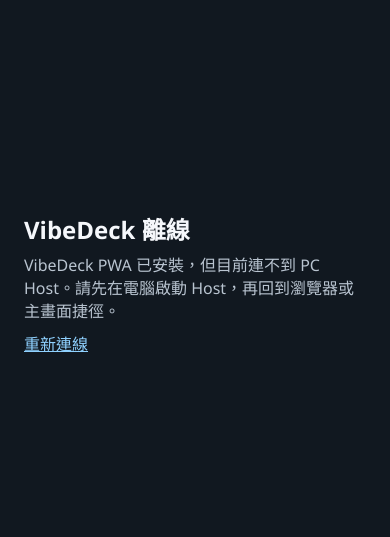
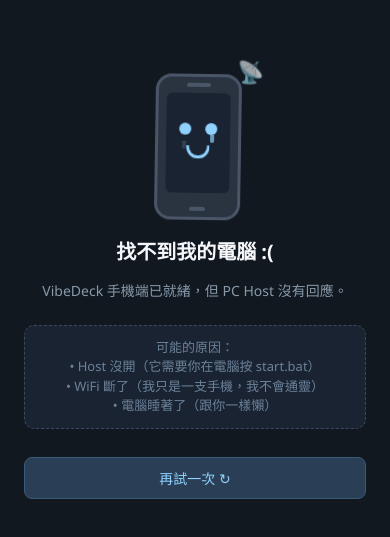
Before and after one commit to mabyes1/phoneMonitor, a plain HTML site: page src/PhoneMonitor.Host/wwwroot/offline.html in a window 390 px wide. Shown: the part 159-696 px from the top of the page. Drawn offline with Linux system fonts and the light colour scheme.

Commit message:
feat: cute offline page with sad phone character
The phone has eyes, cries tiny tears, and blames the PC for
not being turned on. Lists common causes in casual zh-Hant.

```diff
--- a/src/PhoneMonitor.Host/wwwroot/offline.html
+++ b/src/PhoneMonitor.Host/wwwroot/offline.html
@@ -15,40 +15,235 @@
 
     body {
       margin: 0;
-      min-height: 100vh;
+      min-height: 100dvh;
       display: grid;
       place-items: center;
       padding: 24px;
+      overflow: hidden;
     }
 
     main {
       display: grid;
-      gap: 10px;
-      width: min(100%, 420px);
+      gap: 16px;
+      width: min(100%, 360px);
+      text-align: center;
+    }
+
+    .phone-character {
+      font-size: 0;
+      margin: 0 auto 8px;
+      position: relative;
+      width: 80px;
+      height: 140px;
+    }
+
+    .phone-body {
+      width: 80px;
+      height: 140px;
+      background: #2a3441;
+      border-radius: 16px;
+      border: 3px solid #4a5568;
+      position: relative;
+      animation: float 3s ease-in-out infinite;
+    }
+
+    .phone-screen {
+      position: absolute;
+      top: 16px;
+      left: 8px;
+      right: 8px;
+      bottom: 24px;
+      background: #1a2332;
+      border-radius: 6px;
+      display: grid;
+      place-items: center;
+    }
+
+    .phone-eyes {
+      display: flex;
+      gap: 14px;
+      position: relative;
+      top: -6px;
+    }
+
+    .eye {
+      width: 12px;
+      height: 12px;
+      background: #8fd1ff;
+      border-radius: 50%;
+      animation: blink 4s ease-in-out infinite;
+    }
+
+    .eye:nth-child(2) {
+      animation-delay: 0.1s;
+    }
+
+    .phone-mouth {
+      width: 20px;
+      height: 10px;
+      border: 3px solid #8fd1ff;
+      border-top: none;
+      border-radius: 0 0 12px 12px;
+      margin: 4px auto 0;
+      animation: wobble-mouth 4s ease-in-out infinite;
+    }
+
+    .phone-notch {
+      position: absolute;
+      top: 6px;
+      left: 50%;
+      transform: translateX(-50%);
+      width: 24px;
+      height: 4px;
+      background: #4a5568;
+      border-radius: 2px;
+    }
+
+    .phone-home {
+      position: absolute;
+      bottom: 6px;
+      left: 50%;
+      transform: translateX(-50%);
+      width: 16px;
+      height: 4px;
+      background: #4a5568;
+      border-radius: 2px;
+    }
+
+    /* Wifi signal waves dying */
+    .wifi-dead {
+      position: absolute;
+      top: -20px;
+      right: -24px;
+      font-size: 20px;
+      animation: flicker 1.5s ease-in-out infinite;
+    }
+
+    /* Little tears */
+    .tear {
+      position: absolute;
+      width: 4px;
+      height: 8px;
+      background: #8fd1ff;
+      border-radius: 0 0 4px 4px;
+      opacity: 0;
+      animation: cry 3s ease-in-out infinite;
+    }
+
+    .tear-left {
+      left: 24px;
+      top: 52px;
+      animation-delay: 0.5s;
+    }
+
+    .tear-right {
+      right: 24px;
+      top: 52px;
+      animation-delay: 1.2s;
     }
 
     h1 {
       margin: 0;
-      font-size: 24px;
-      line-height: 1.1;
+      font-size: 20px;
+      line-height: 1.2;
+      color: #f5f7fb;
     }
 
-    p {
+    .subtitle {
       margin: 0;
-      color: #b9c4d0;
-      line-height: 1.45;
+      font-size: 14px;
+      color: #8899aa;
+      line-height: 1.5;
     }
 
-    a {
+    .excuse {
+      margin: 8px 0 0;
+      padding: 12px 16px;
+      background: #1a2332;
+      border-radius: 10px;
+      border: 1px dashed #3a4a5a;
+      font-size: 13px;
+      color: #6b8299;
+      line-height: 1.5;
+    }
+
+    .retry-btn {
+      display: inline-block;
+      margin-top: 12px;
+      padding: 10px 24px;
+      background: #2a3f55;
       color: #8fd1ff;
+      border: 1px solid #3a5a7a;
+      border-radius: 8px;
+      font-size: 14px;
+      text-decoration: none;
+      transition: background 0.2s;
+    }
+
+    .retry-btn:hover {
+      background: #3a5068;
+    }
+
+    @keyframes float {
+      0%, 100% { transform: translateY(0px) rotate(0deg); }
+      25% { transform: translateY(-4px) rotate(-1deg); }
+      75% { transform: translateY(-2px) rotate(1deg); }
+    }
+
+    @keyframes blink {
+      0%, 42%, 44%, 100% { transform: scaleY(1); }
+      43% { transform: scaleY(0.1); }
+    }
+
+    @keyframes wobble-mouth {
+      0%, 100% { transform: scaleX(1); }
+      50% { transform: scaleX(0.8) translateY(1px); }
+    }
+
+    @keyframes flicker {
+      0%, 100% { opacity: 0.3; transform: scale(1); }
+      50% { opacity: 0.8; transform: scale(1.1); }
+    }
+
+    @keyframes cry {
+      0%, 100% { opacity: 0; transform: translateY(0); }
+      30% { opacity: 0.7; transform: translateY(6px); }
+      60% { opacity: 0; transform: translateY(14px); }
     }
   </style>
 </head>
 <body>
   <main>
-    <h1>VibeDeck 離線</h1>
-    <p>VibeDeck PWA 已安裝，但目前連不到 PC Host。請先在電腦啟動 Host，再回到瀏覽器或主畫面捷徑。</p>
-    <p><a href="/index.html">重新連線</a></p>
+    <div class="phone-character">
+      <div class="phone-body">
+        <div class="phone-notch"></div>
+        <div class="phone-screen">
+          <div>
+            <div class="phone-eyes">
+              <div class="eye"></div>
+              <div class="eye"></div>
+            </div>
+            <div class="phone-mouth"></div>
+          </div>
+        </div>
+        <div class="phone-home"></div>
+        <span class="wifi-dead">📡</span>
+        <div class="tear tear-left"></div>
+        <div class="tear tear-right"></div>
+      </div>
+    </div>
+
+    <h1>找不到我的電腦 :(</h1>
+    <p class="subtitle">VibeDeck 手機端已就緒，但 PC Host 沒有回應。</p>
+
+    <div class="excuse">
+      可能的原因：<br>
+      • Host 沒開（它需要你在電腦按 start.bat）<br>
+      • WiFi 斷了（我只是一支手機，我不會通靈）<br>
+      • 電腦睡著了（跟你一樣懶）
+    </div>
+
+    <a href="/" class="retry-btn">再試一次 ↻</a>
   </main>
 </body>
 </html>
```
